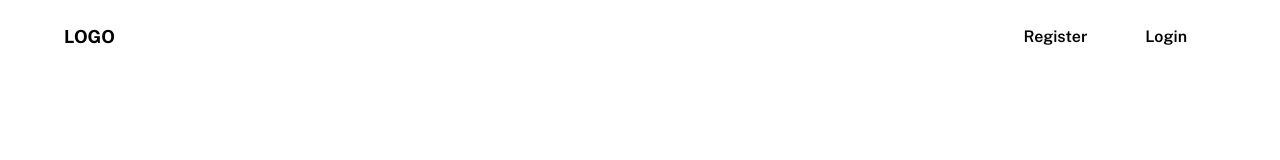
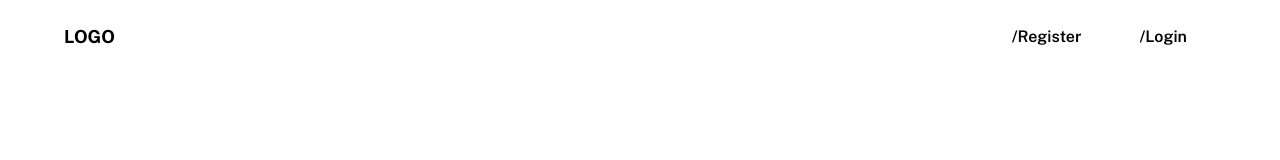
Before and after one commit to jbrit/choir-frontend, a Next.js app: page / in a window 1280 px wide. Shown: the top 160 px of the page. Built offline with nearby package versions, Linux system fonts and the light colour scheme.

Commit message:
fix link error

```diff
--- a/components/Navbar.tsx
+++ b/components/Navbar.tsx
@@ -13,7 +13,7 @@ import Button from '@mui/material/Button';
 import MenuItem from '@mui/material/MenuItem';
 import { navAnimation } from '../animations/navbar';
 
-const pages = ['register', 'login'];
+const pages = ['/register', '/login'];
 const settings = ['Biodata', 'Dashboard', 'Logout'];
 
 const Navbar = () => {
```
